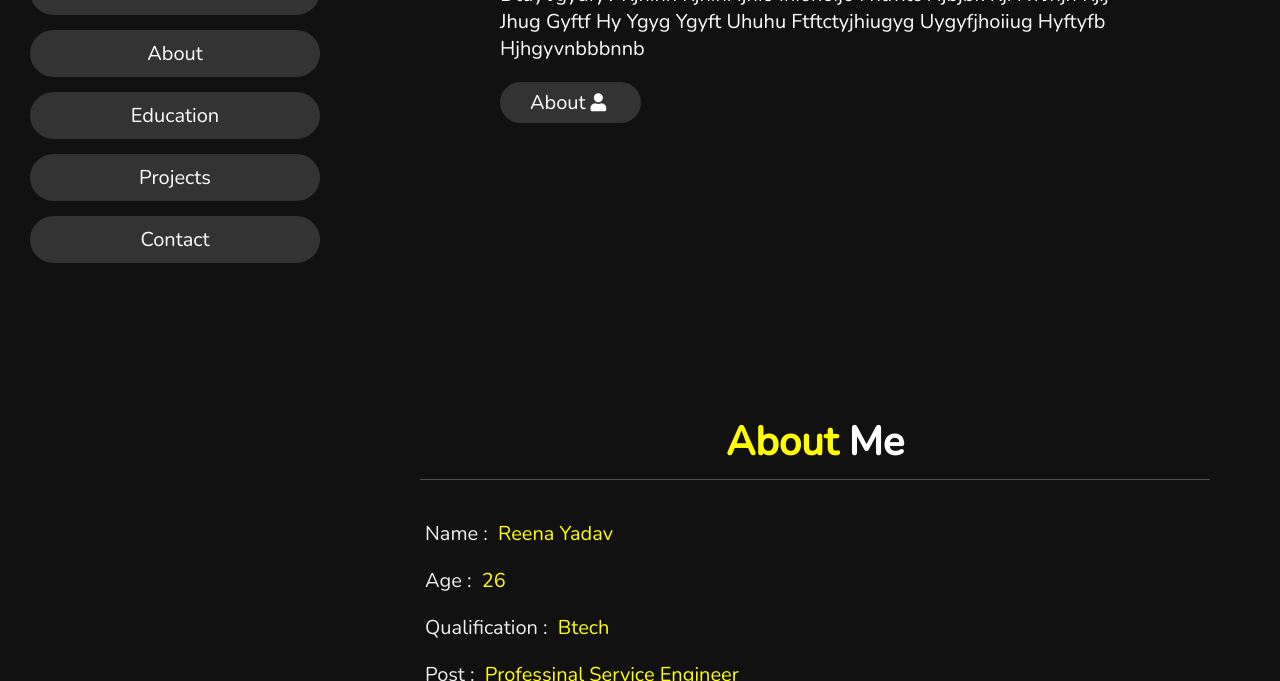
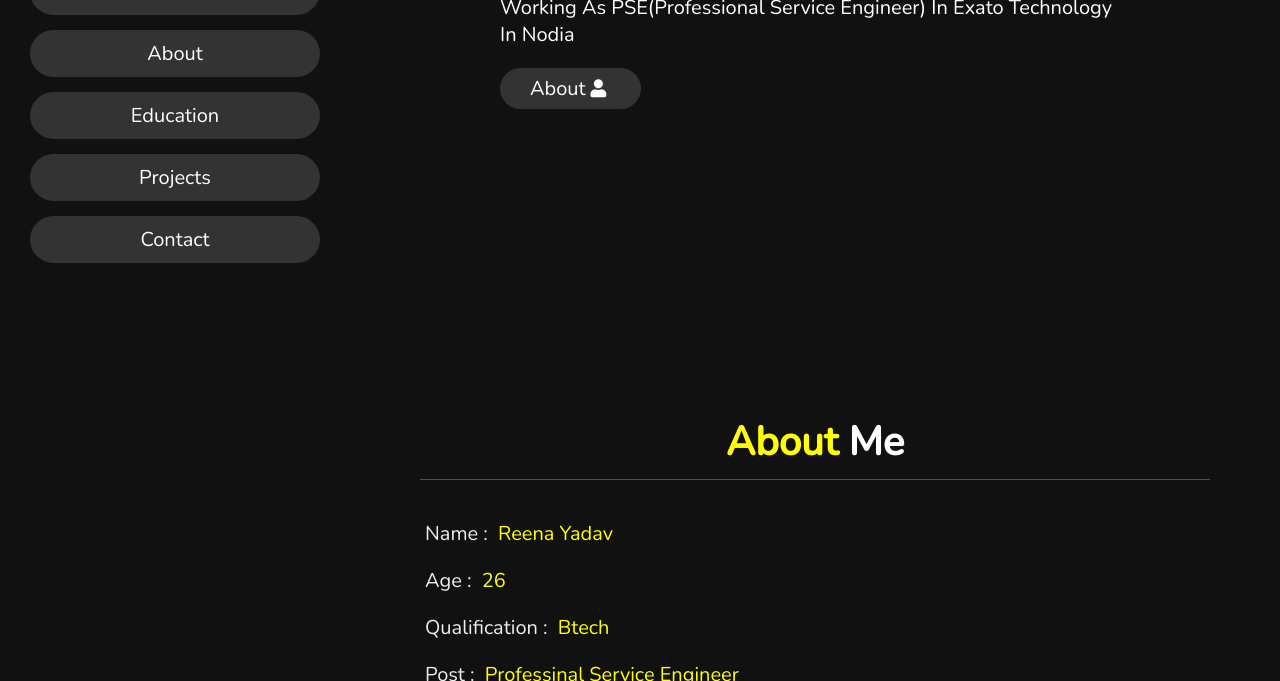
Before and after one commit to YReena/portfolio_project, a plain HTML site: page index.html in a window 1280 px wide. Shown: the part 419-1100 px from the top of the page. Drawn offline with nearby package versions, Linux system fonts and the light colour scheme.

Commit message:
Update index.html

```diff
--- a/index.html
+++ b/index.html
@@ -31,7 +31,7 @@
    <section class="home"id="home">
    	<h3>HI THERE !</h3>
    	<h1>I'M<span>  Reena Yadav</span></h1>
-   	<p>dtdy jgyufyv kjhihn kjnihi ijnio ihiohoijo fxtrxtc hjbjbk kji fx jhjh kjij jhug gyftf hy ygyg ygyft uhuhu ftftctyjhiugyg uygyfjhoiiug hyftyfb hjhgyvnbbbnnb </p>
+   	<p> Working as PSE(Professional Service Engineer) in Exato Technology in Nodia </p>
    	<a href="#about"><button class="btn">about<i class="fas fa-user"></i></button></a>
    </section>
 
```
